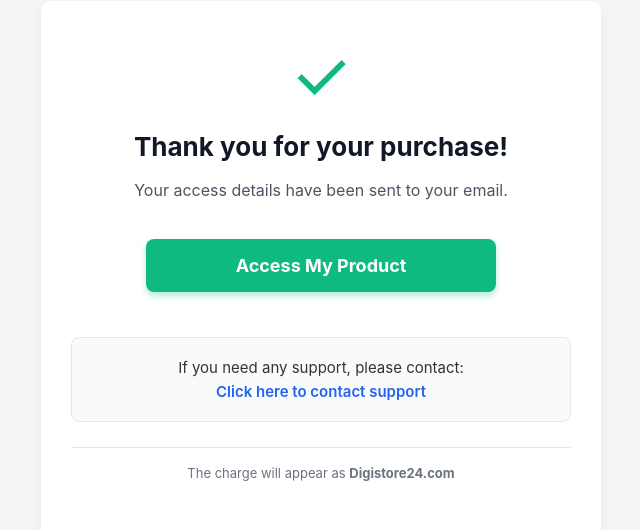
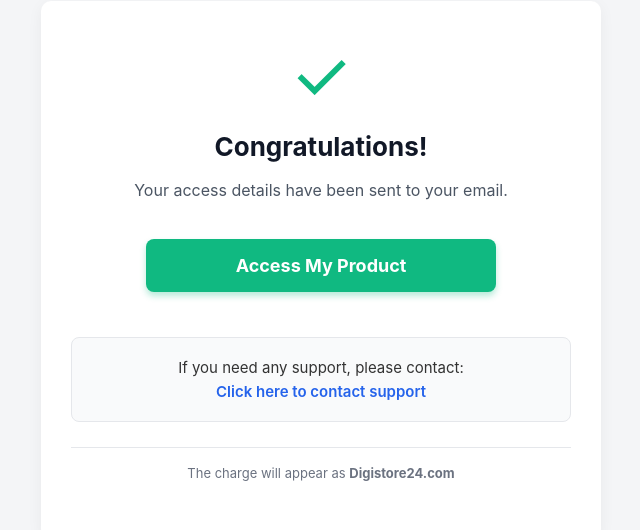
Before and after one commit to Danaga04/sacredchantguide.site, a plain HTML site: page thankspage-newapp/index.html in a window 1280 px wide. Shown: the part 130-660 px from the top of the page, without its empty margins (319-959 px from the left). Drawn offline with Linux system fonts and the light colour scheme.

Commit message:
Update index.html

```diff
--- a/thankspage-newapp/index.html
+++ b/thankspage-newapp/index.html
@@ -102,7 +102,7 @@
     <div class="thank-you-container">
         <div class="icon">✓</div>
 
-        <h1>Thank you for your purchase!</h1>
+        <h1>Congratulations!</h1>
 
         <p>Your access details have been sent to your email.</p>
 
```
